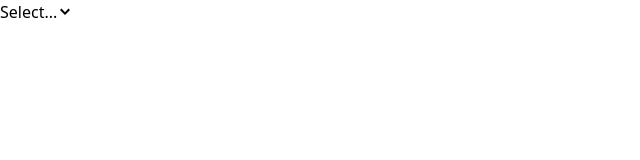
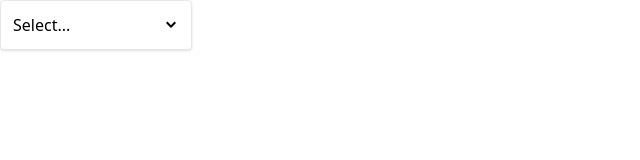
Before and after one commit to Ayush-Pyakurel/navigation-udemy, a React (Create React App) app: page / in a window 1280 px wide. Shown: the top 160 px of the page, without its empty margins (0-640 px from the left). Built offline with nearby package versions, Linux system fonts and the light colour scheme.

Commit message:
Fix: closing the dropdown while pressing anywhere

```diff
--- a/src/App.js
+++ b/src/App.js
@@ -19,8 +19,8 @@ function App() {
     <div className='App'>
       <Dropdown
         options={dropdownOption}
-        selectedOption={selectedOption}
-        onSelect={handleSelection}
+        value={selectedOption}
+        onChange={handleSelection}
       />
     </div>
   );
--- a/src/Components/Dropdown.jsx
+++ b/src/Components/Dropdown.jsx
@@ -1,14 +1,38 @@
-import React, { useState } from 'react';
+import React, { useEffect, useRef, useState } from 'react';
 import { GoChevronDown } from 'react-icons/go';
+import Panel from './Panel';
 
-const Dropdown = ({ options, onSelect, selectedOption }) => {
+const Dropdown = ({ options, onChange, value }) => {
   const [showOption, setShowOption] = useState(false);
+  const divRef = useRef();
+
+  useEffect(() => {
+    const handleClick = (e) => {
+      if (!divRef.current) {
+        return;
+      }
+
+      if (!divRef.current.contains(e.target)) {
+        setShowOption(false);
+      }
+    };
+
+    document.addEventListener('click', handleClick, true);
+
+    return () => {
+      document.removeEventListener('click', handleClick);
+    };
+  });
 
   const option = options.map((item, index) => {
     return (
-      <li key={item.value} onClick={() => handleLabelSelect(index)}>
+      <div
+        className='hover:bg-sky-100 rounded cursor-pointer p-1 '
+        key={item.value}
+        onClick={() => handleLabelSelect(index)}
+      >
         {item.label}
-      </li>
+      </div>
     );
   });
 
@@ -21,16 +45,19 @@ const Dropdown = ({ options, onSelect, selectedOption }) => {
   const handleLabelSelect = (index) => {
     setShowOption(false);
     // prop from app
-    onSelect(index);
+    onChange(index);
   };
 
   return (
-    <div>
-      <h1 onClick={handleClick} className='flex items-center pointer'>
-        {selectedOption?.label || 'Select...'} <GoChevronDown />
-      </h1>
+    <div className='w-48 relative' ref={divRef}>
+      <Panel
+        onClick={handleClick}
+        className='flex justify-between items-center cursor-pointer'
+      >
+        {value?.label || 'Select...'} <GoChevronDown />
+      </Panel>
 
-      {showOption && <ul>{option}</ul>}
+      {showOption && <Panel className='absolute top-full'>{option}</Panel>}
     </div>
   );
 };
--- /dev/null
+++ b/src/Components/Panel.js
@@ -0,0 +1,17 @@
+import React from 'react';
+import classNames from 'classnames';
+
+const Panel = ({ children, className, ...rest }) => {
+  const finalClassName = classNames(
+    'border rounded p-3 shadow bg-white w-full',
+    className
+  );
+
+  return (
+    <div {...rest} className={finalClassName}>
+      {children}
+    </div>
+  );
+};
+
+export default Panel;
```
